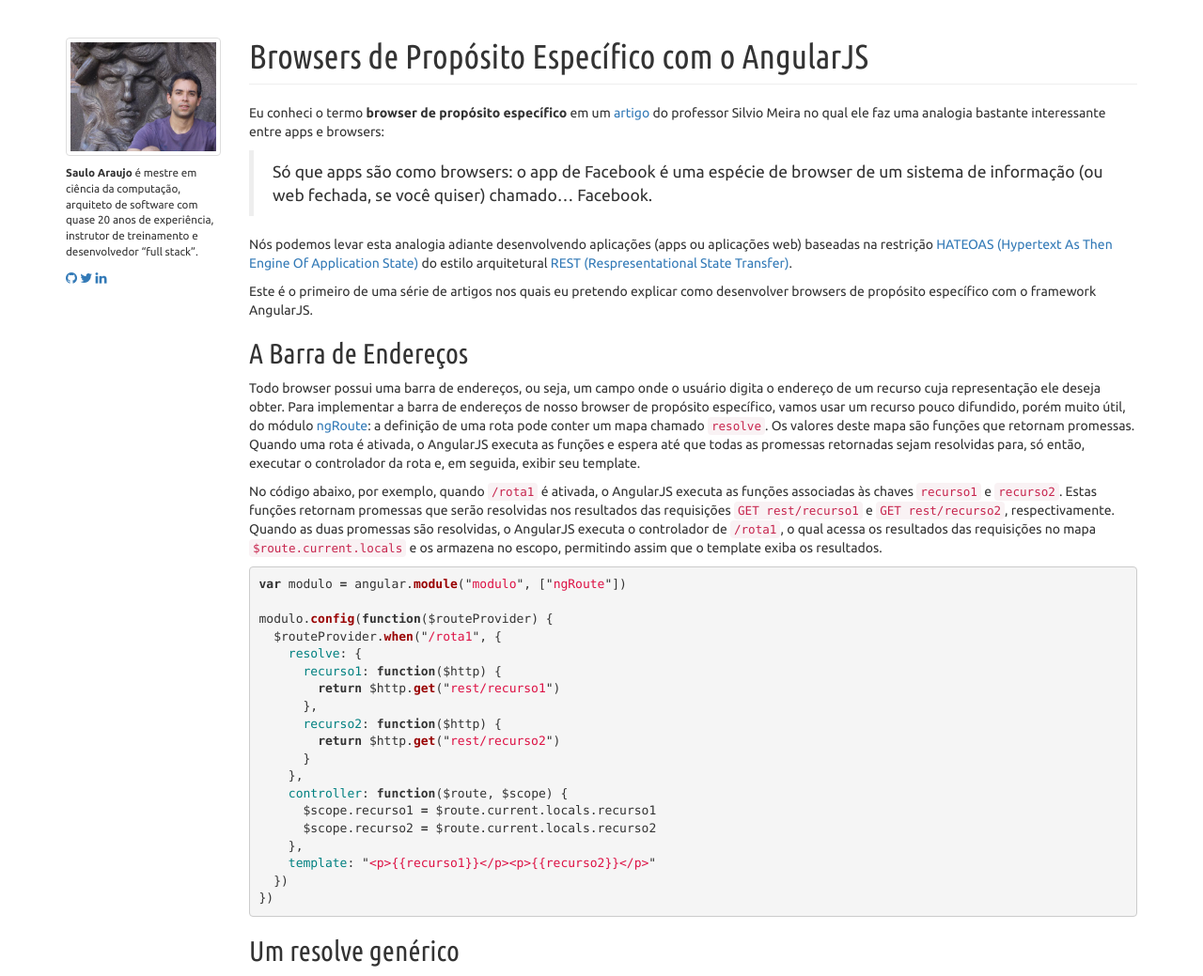
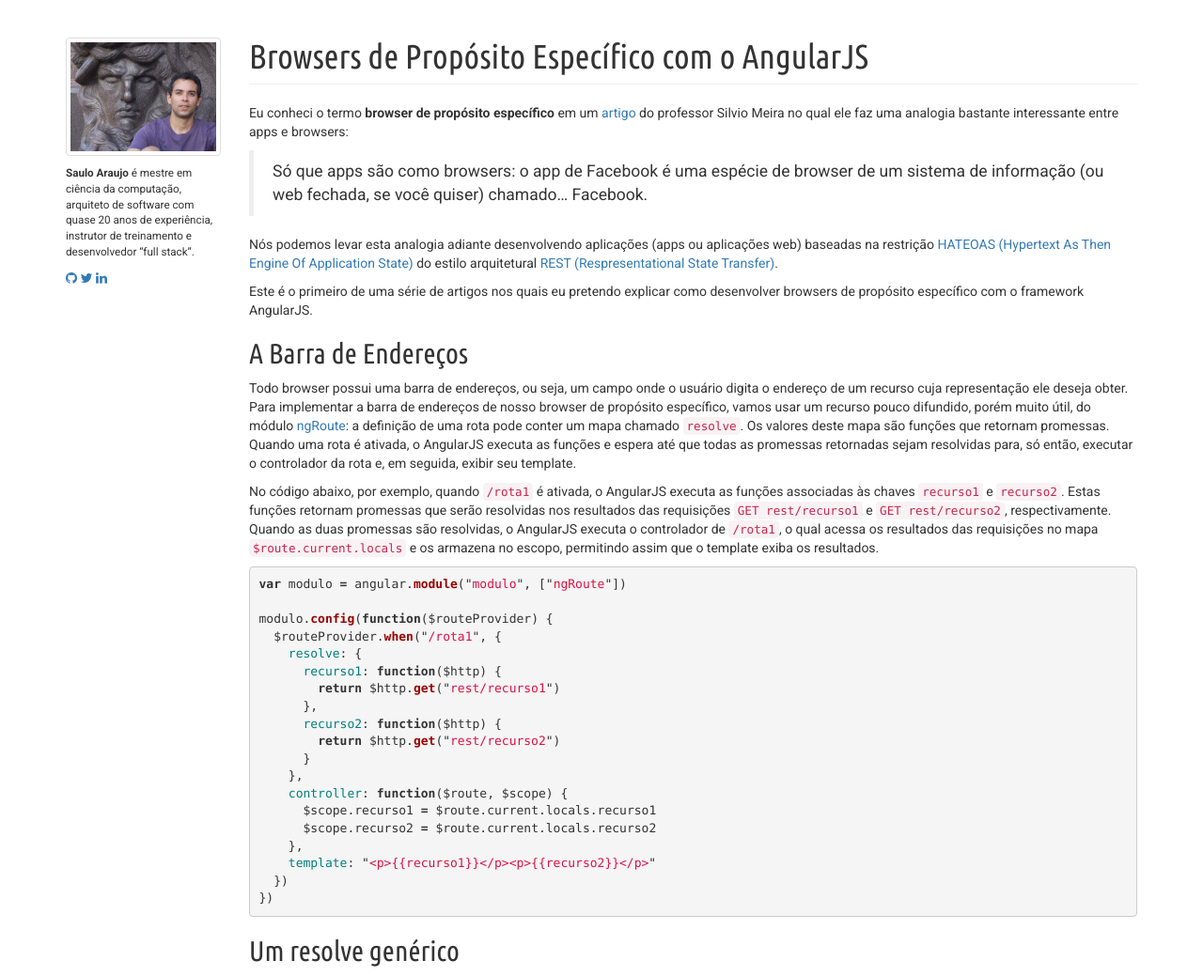
Before and after one commit to saulo2/saulo2.github.io, a Jekyll site: the page built from index.html, in a window 1280 px wide. Shown: the whole page at 94% size. Built offline with Jekyll 4.4.1, drawn with Linux system fonts in a browser that asks for light colours; nearby versions of some CDN libraries.

Commit message:
Ajuste de fontes

```diff
--- a/_layouts/padrao.html
+++ b/_layouts/padrao.html
@@ -18,11 +18,11 @@
         <link href="https://fonts.googleapis.com/css?family=Ubuntu+Condensed" rel="stylesheet" type="text/css">
         <link href="https://fonts.googleapis.com/css?family=Ubuntu:400,700" rel="stylesheet" type="text/css">
         <link href="https://fonts.googleapis.com/css?family=Ubuntu+Mono:400,700" rel="stylesheet"" type="text/css">
-        <link href="https://fonts.googleapis.com/css?family=Source+Sans+Pro:400,700" rel="stylesheet"" type="text/css">
+        <link href='https://fonts.googleapis.com/css?family=Roboto:400,700' rel='stylesheet' type='text/css'>
 
         <style>
             body {
-                font-family: "Ubuntu";
+                font-family: "Roboto";
             }
 
             h1, h2 {
```
